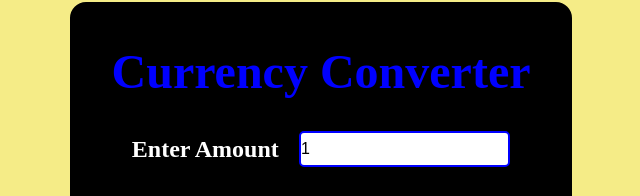
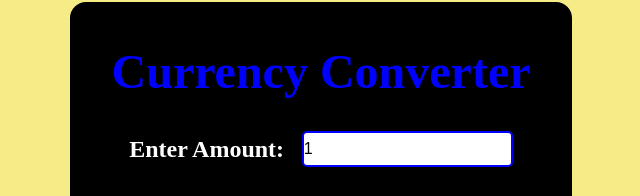
Before and after one commit to Kunalroy123/Currency-Converter, a plain HTML site: page index.html in a window 1280 px wide. Shown: the part 136-332 px from the top of the page, 319-959 px from the left. Drawn offline with Linux system fonts and the light colour scheme.

Commit message:
Update index.html

```diff
--- a/index.html
+++ b/index.html
@@ -14,7 +14,7 @@
             <h1>Currency Converter</h1>
             <form action="">
                 <div class="amount">
-                    <p>Enter Amount</p>
+                    <p>Enter Amount:</p>
                     <input type="text" value="1">
                 </div>
                 <div class="dropdown">
```
